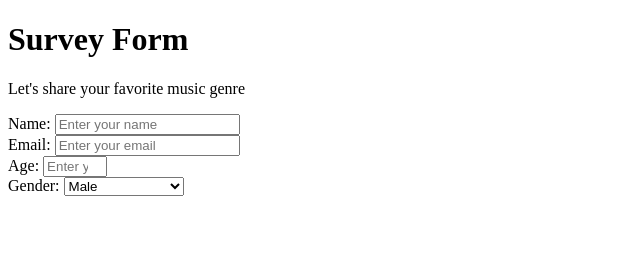
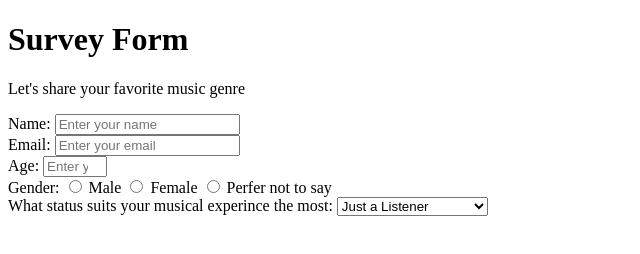
Before and after one commit to csc473s2019-webdev/hw3-p5-practice-with-html-css-forms-RyanLinrm, a plain HTML site: page index.html in a window 1280 px wide. Shown: the whole page, without its empty margins (0-640 px from the left). Drawn offline with Linux system fonts and the light colour scheme.

Commit message:
radio added

```diff
--- a/index.html
+++ b/index.html
@@ -26,10 +26,21 @@
             </div>
             <div class="formElement">
                 <label for="gender">Gender:</label>
-                <select name="gender" id="dropdown">
-                    <option value="Male">Male</option>
-                    <option value="Female">Female</option>
-                    <option value="pnts">Prefer not to say</option>
+                <input type="radio" name="gender" value="male" id="male">
+                    <label for="male">Male</label>
+                <input type="radio" name="gender" value="female" id="female">
+                    <label for="female">Female</label>
+                <input type="radio" name="gender" value="pnts" id="pnts">
+                    <label for="fnts">Perfer not to say</label>
+            </div>
+            <div class="formElement">
+                <label for="status">What status suits your musical experince the most: </label>
+                <select name="status" id="dropdown">
+                    <option value="Listener">Just a Listener</option>
+                    <option value="player">I play intrument(s)</option>
+                    <option value="beatMaker">I make beats for fun</option>
+                    <option value="profession">professional producer</option>
+                    <option value="hater">I don't enjoy music</option>
                 </select>
             </div>
 
```
